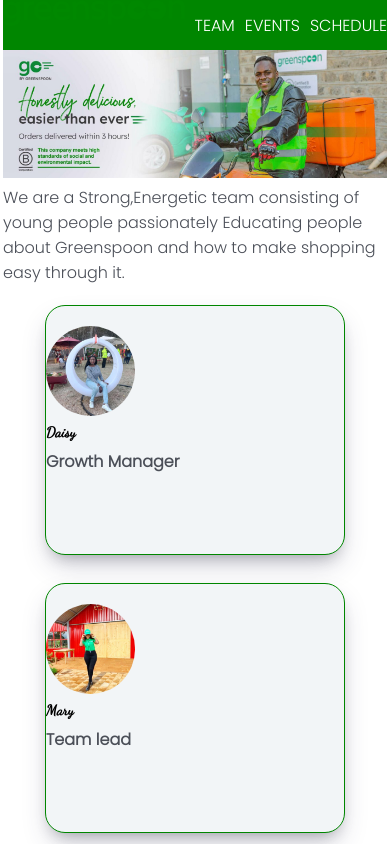
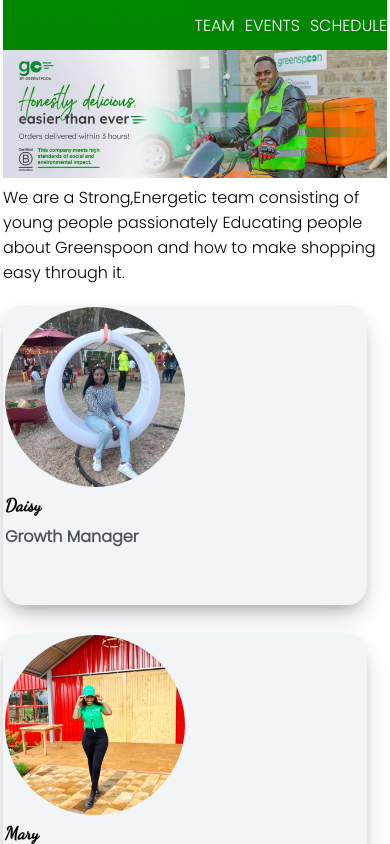
Before and after one commit to mike-mbugua/greenspoonBA, a React (Create React App) app in the folder greenspoon-ba/: page /team in a window 390 px wide. Shown: the top 844 px of the page. Built offline with nearby package versions, Linux system fonts and the light colour scheme.

Commit message:
add media query

```diff
--- a/greenspoon-ba/src/components/Team/Team.css
+++ b/greenspoon-ba/src/components/Team/Team.css
@@ -1,14 +1,15 @@
 @import url('https://fonts.googleapis.com/css2?family=Dancing+Script&family=Poppins:wght@200;300&display=swap');
-.team__container{
+
+.team__container {
   margin: 0px;
   display: flex;
   flex-wrap: wrap;
   gap: 8px;
   justify-content: center;
-    width: calc(100%-20px);
-    /* justify-content: space-between; */
+  width: calc(100% - 20px);
 }
-.team__card{
+
+.team__card {
   cursor: pointer;
   margin-top: 20px;
   display: flex;
@@ -23,93 +24,61 @@
   gap: 8px;
 }
 
-.span-style{
+.span-style {
   color: var(--secondary-color);
   font-weight: 600;
   align-items: center;
 }
-.team__card img{
+
+.team__card img {
   width: 50%;
   height: auto;
   border-radius: 50%;
 }
-.team__card h4,p{
+
+.team__card h4,
+.team__card p {
   color: var(--ast-global-color-3);
 }
-.team__card h2{
+
+.team__card h2 {
   font-size: 1.1rem;
   font-family: 'Dancing Script', cursive;
+}
 
-}
-.team__lead{
+.team__lead {
   border: 2px solid var(--ast-global-color-6);
 }
 
-.team__lead h2{
+.team__lead h2 {
   font-family: 'Dancing Script', cursive;
-    /* color: var(--ast-global-color-5); */
 }
-@media (max-width: 576px) {
+
+/* Media Queries */
+
+/* Small devices (up to 576px) */
+@media only screen and (max-width: 576px) {
   .team__card {
     width: 100%;
-    }
-    .team__card img{
-        width: 30%;
-        height: auto;
-        border-radius: 50%;
-        margin-top: 20px;
-    }
-    .team__card h2{
-        font-size: 0.9rem;
-        font-family: 'Dancing Script', cursive;
-
-    }
-    .team__card{
-        cursor: pointer;
-        margin-top: 20px;
-        display: flex;
-        flex-direction: column;
-        height: 250px;
-        width: 300px;
-        background-color: var(--ast-global-color-6);
-        box-shadow: rgba(50, 50, 93, 0.25) 0px 13px 27px -5px, rgba(0, 0, 0, 0.3) 0px 8px 16px -8px;
-        border-radius: 20px;
-        border: 1px solid var(--secondary-color);
-        overflow: hidden;
-        gap: 8px;
   }
 }
 
 /* Medium devices (between 577px and 768px) */
-  @media (min-width: 577px) and (max-width: 768px) {
+@media only screen and (min-width: 577px) and (max-width: 768px) {
   .team__card {
     width: 50%;
-    }
-    .team__card{
-        cursor: pointer;
-        margin-top: 20px;
-        display: flex;
-        flex-direction: column;
-        height: 250px;
-        width: 300px;
-        background-color: var(--ast-global-color-6);
-        box-shadow: rgba(50, 50, 93, 0.25) 0px 13px 27px -5px, rgba(0, 0, 0, 0.3) 0px 8px 16px -8px;
-        border-radius: 20px;
-        border: 1px solid var(--secondary-color);
-        overflow: hidden;
-        gap: 8px;
   }
 }
 
 /* Large devices (between 769px and 992px) */
-  @media (min-width: 769px) and (max-width: 992px) {
+@media only screen and (min-width: 769px) and (max-width: 992px) {
   .team__card {
     width: 33.33%;
   }
 }
 
 /* Extra-large devices (above 992px) */
-  @media (min-width: 993px) {
+@media only screen and (min-width: 993px) {
   .team__card {
     width: 25%;
   }
```
Lines whose indentation alone changed are shown as unchanged.
